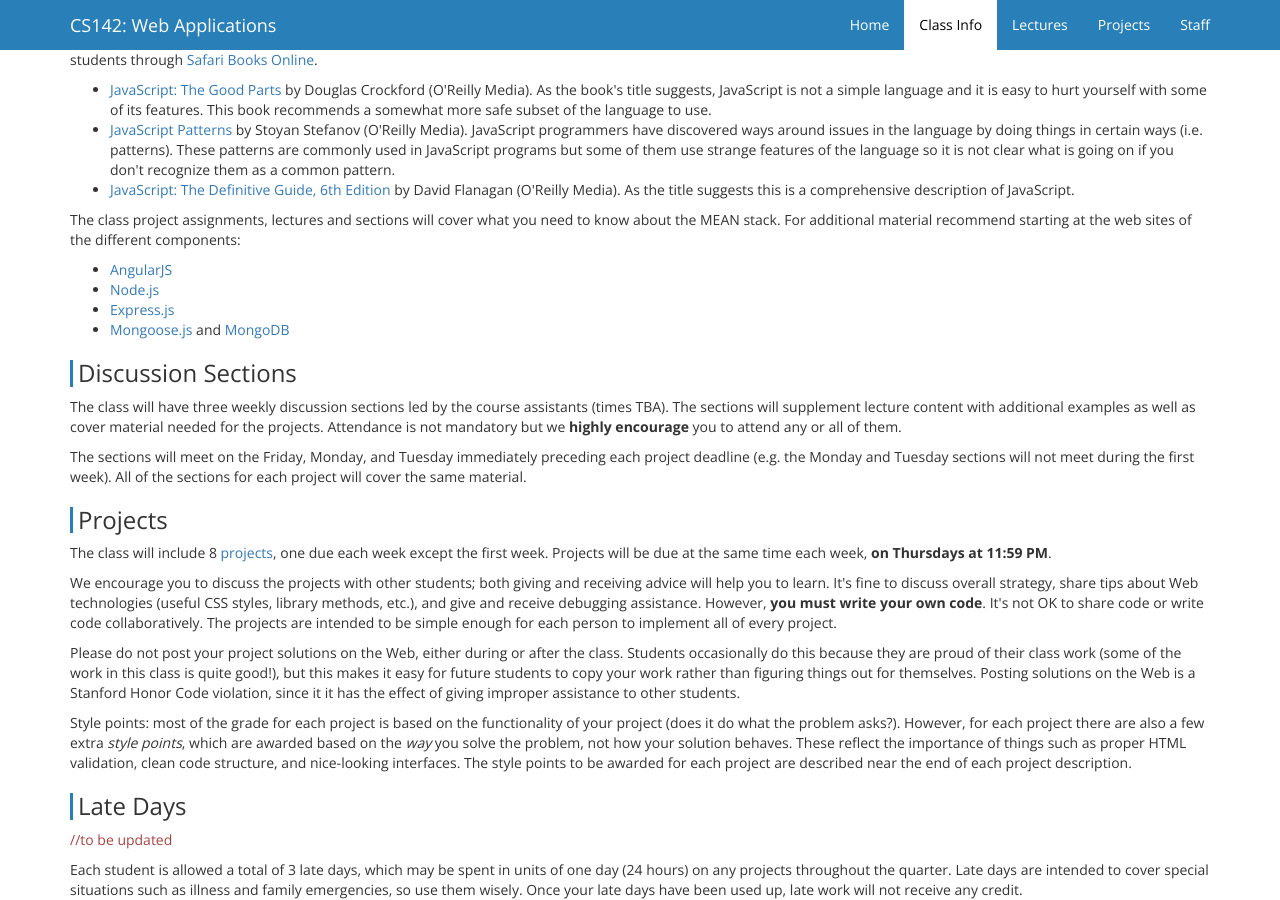
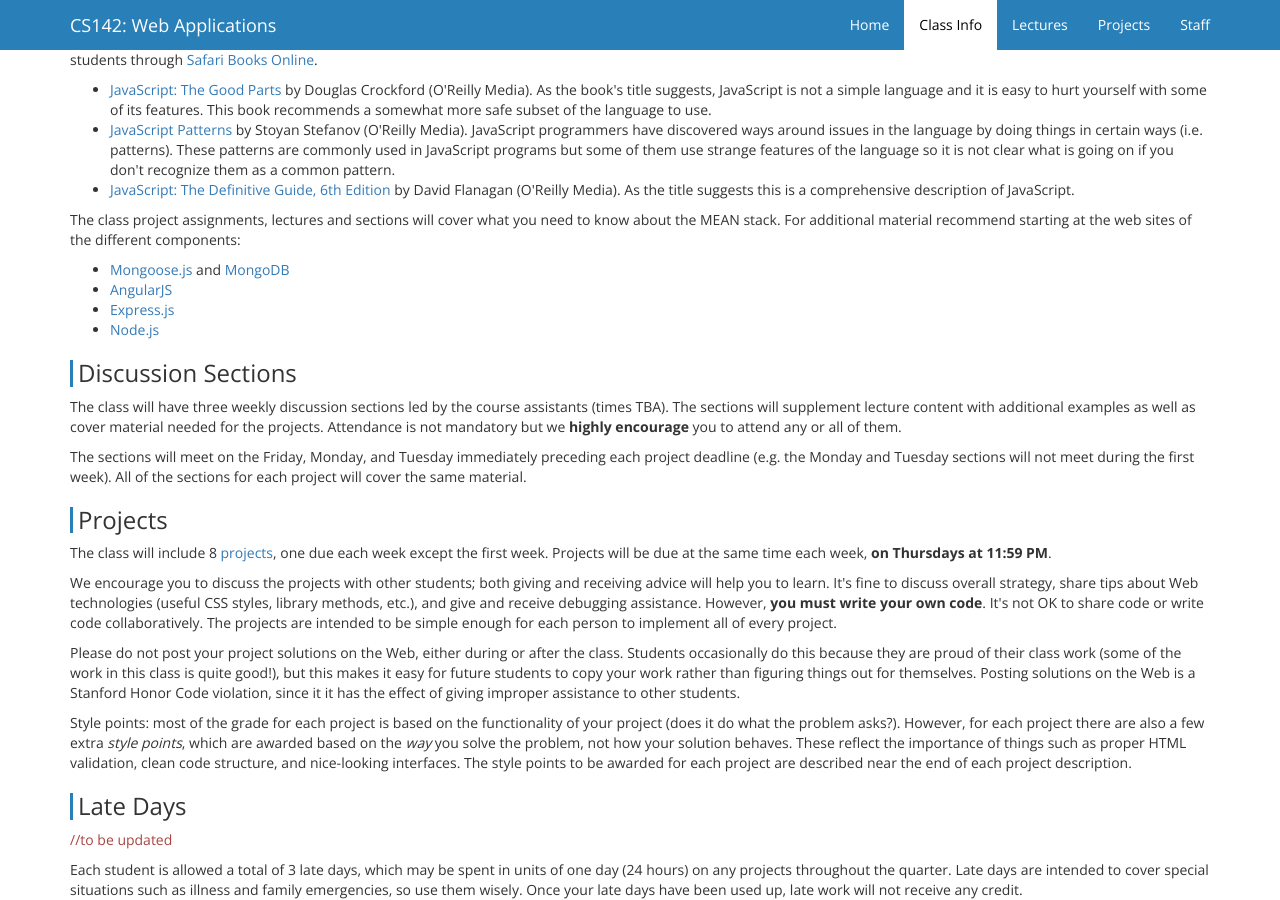
Before and after one commit to raymondluong/cs142-website-redesign, a Jekyll site: the page built from info.html, in a window 1280 px wide and 900 px high, scrolled down 427 px. Built offline with Jekyll 4.4.1, drawn with Linux system fonts in a browser that asks for light colours.

Commit message:
reordered links to spell MEAN

```diff
--- a/info.html
+++ b/info.html
@@ -71,10 +71,10 @@ nav: Class Info
       components:
     </p>
     <ul>
+      <li><a href="http://mongoosejs.com/">Mongoose.js</a> and <a href="https://www.mongodb.org/">MongoDB</a></li>
       <li><a href="https://angularjs.org/">AngularJS</a></li>
+      <li><a href="https://expressjs.com/">Express.js</a> </li>
       <li><a href="https://nodejs.org/">Node.js</a> </li>
-      <li><a href="https://expressjs.com/">Express.js</a> </li>
-      <li><a href="http://mongoosejs.com/">Mongoose.js</a> and <a href="https://www.mongodb.org/">MongoDB</a></li>
     </ul>
   </section>
 
```
